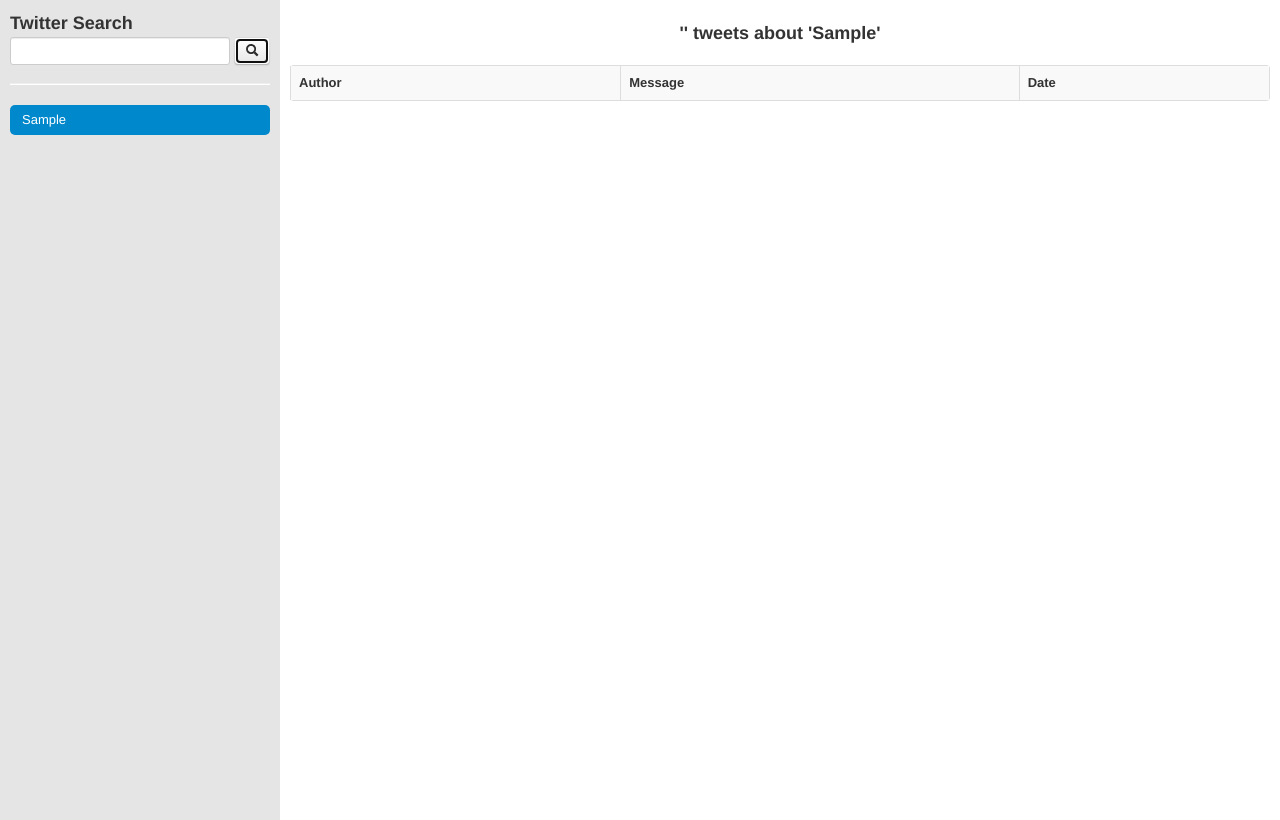
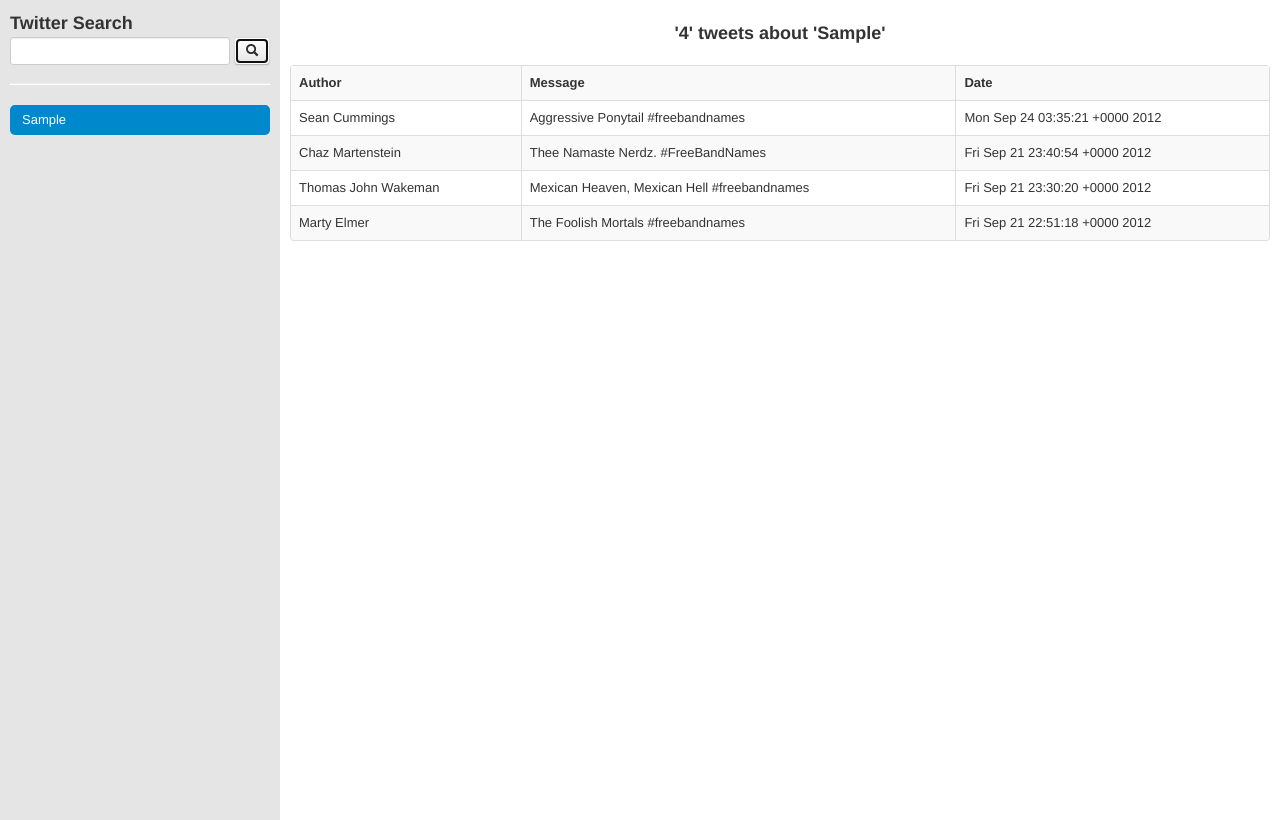
Before and after one commit to StackAndHeap/twitterSearchAngularJS, a plain HTML site: page index.html in a window 1280 px wide. Both pictures are taken after typing "Sample" into the empty fields and a click on the button 251 px from the left and 51 px from the top of the page. Drawn offline with Linux system fonts and the light colour scheme.

Commit message:
fix feed

```diff
--- a/index.html
+++ b/index.html
@@ -47,7 +47,7 @@
 
 	<div class="resultsPanel"
 	     ng-show="hasActiveSearch(activeSearchTerm)">
-		<h3 style="text-align: center">'{{searchResult.results.length}}' tweets about '{{activeSearchTerm}}'</h3>
+		<h3 style="text-align: center">'{{searchResult.statuses.length}}' tweets about '{{activeSearchTerm}}'</h3>
 		<br/>
 		<table class="table table-bordered table-striped">
 			<tr>
@@ -55,8 +55,8 @@
 				<th>Message</th>
 				<th>Date</th>
 			</tr>
-			<tr ng-repeat="tweet in searchResult.results">
-				<td>{{tweet.from_user_name}}</td>
+			<tr ng-repeat="tweet in searchResult.statuses">
+				<td>{{tweet.user.name}}</td>
 				<td>{{tweet.text}}</td>
 				<td>{{tweet.created_at}}</td>
 			</tr>
```
